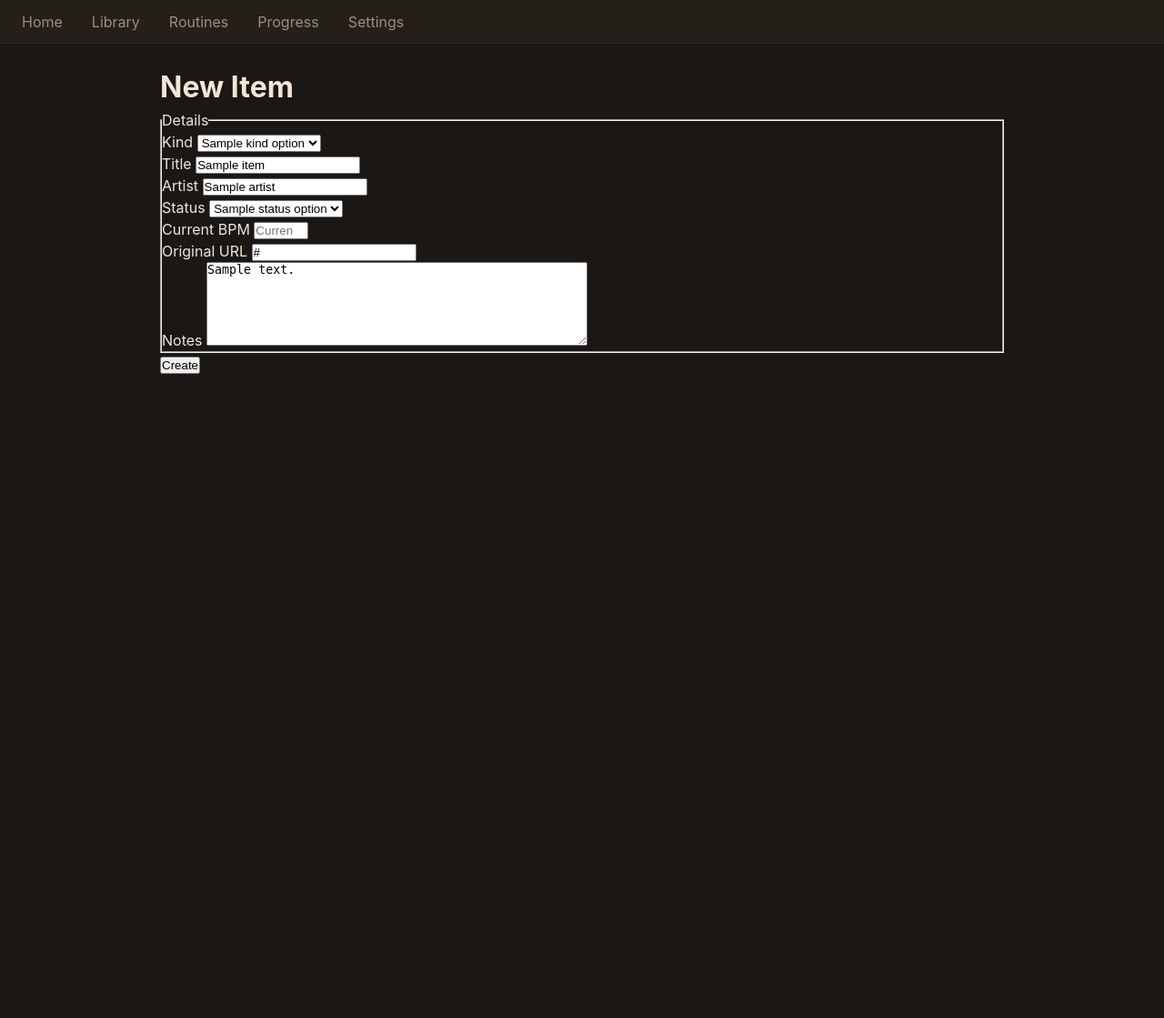
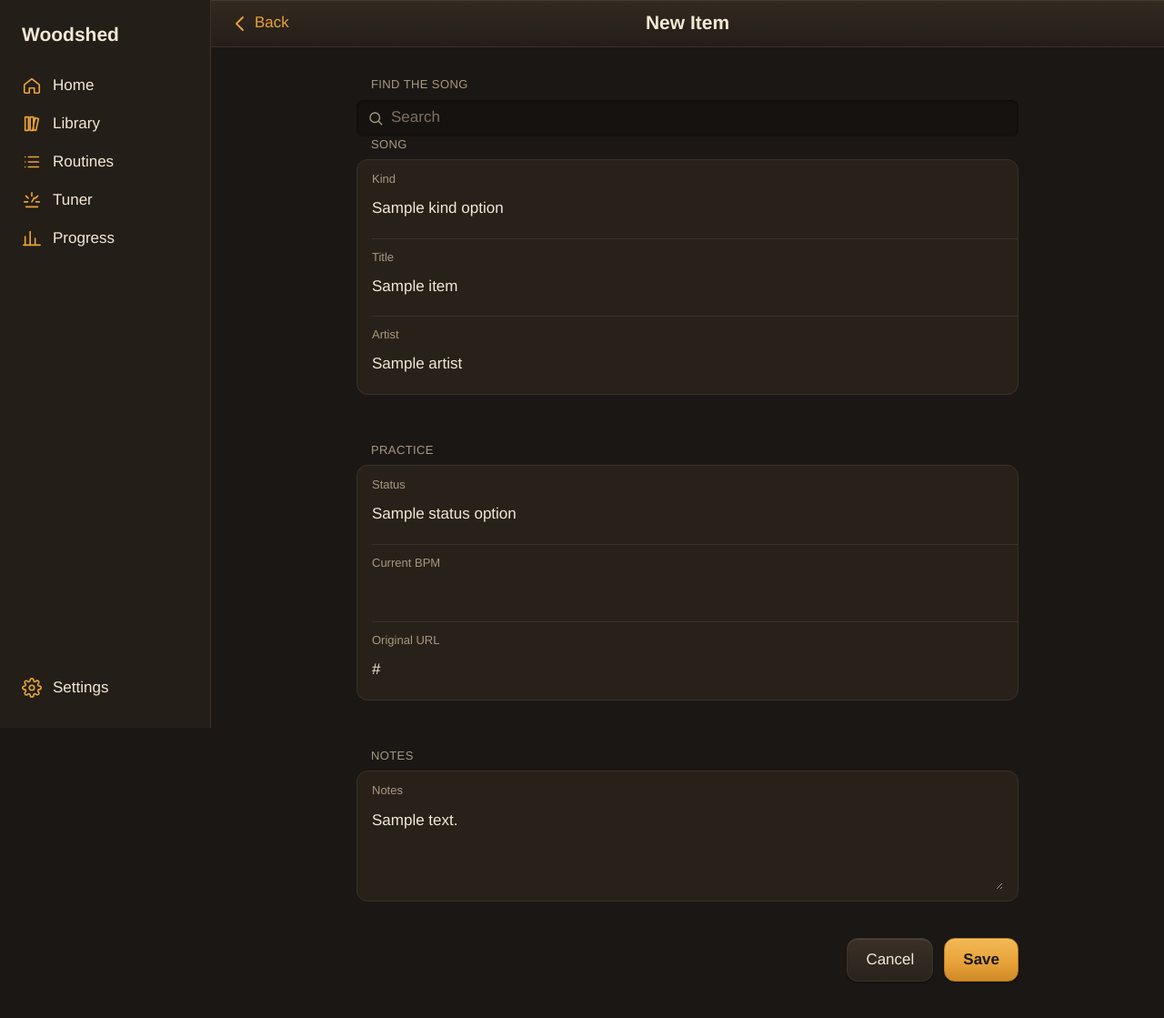
Before and after one commit to cecedabro/woodshed, a Python web app: template backend/app/templates/items_new.html in a window 1280 px wide. Shown: the whole page at 91% size. Before the commit the page ends 411 px from the top, so only its background shows below. Run offline with Jinja, Linux system fonts and the light colour scheme; the template is opened without the code that fills it: most values are stand-ins (such as "Sample title", 1, 10 or a date in 2020).

Commit message:
T63: Migrate the item forms (`items_new.html`, `items_edit.html`; share one `partials/item_fields.html`) per the recipe; errors still render next to the field with 422 (the macro's `error=` gives `class="field-error"`; the tests accept that). Read only the recipe in docs/design.md (`rg -n '^\*\*Item form' docs/design.md`, then ~25 lines), the macro signatures (`rg -n 'macro ' backend/app/templates/_ui.html`), the template(s) named and the tests in accept.

```diff
--- a/backend/app/templates/items_new.html
+++ b/backend/app/templates/items_new.html
@@ -1,78 +1,16 @@
-{% extends "legacy_base.html" %}
-
-{% block title %}Woodshed -- New Item{% endblock %}
-
+{% extends "base.html" %}
+{% import "_ui.html" as ui %}
+{% block title %}Woodshed · New Item{% endblock %}
+{% block nav_title %}New Item{% endblock %}
+{% block nav_left %}{{ ui.nav_link("Back", back_url, back=True) }}{% endblock %}
 {% block content %}
-<h1>New Item</h1>
-<form method="post" action="/items/new">
-    <fieldset>
-        <legend>Details</legend>
-
-        <div class="field">
-            <label for="kind">Kind</label>
-            {% if errors and 'kind' in errors %}
-            <span class="error">{{ errors['kind'] }}</span>
-            {% endif %}
-            <select name="kind" id="kind" {% if errors and 'kind' in errors %}class="error"{% endif %} required>
-                {% for val, label in kind_options %}
-                <option value="{{ val }}"{% if item and item.kind == val %} selected{% endif %}>{{ label }}</option>
-                {% endfor %}
-            </select>
-        </div>
-
-        <div class="field">
-            <label for="title">Title</label>
-            {% if errors and 'title' in errors %}
-            <span class="error">{{ errors['title'] }}</span>
-            {% endif %}
-            <input type="text" name="title" id="title" placeholder="Title" value="{{ item.title if item else '' }}" required>
-        </div>
-
-        <div class="field">
-            <label for="artist">Artist</label>
-            {% if errors and 'artist' in errors %}
-            <span class="error">{{ errors['artist'] }}</span>
-            {% endif %}
-            <input type="text" name="artist" id="artist" placeholder="Artist (optional)" value="{{ item.artist if item and item.artist else '' }}">
-        </div>
-
-        <div class="field">
-            <label for="status">Status</label>
-            {% if errors and 'status' in errors %}
-            <span class="error">{{ errors['status'] }}</span>
-            {% endif %}
-            <select name="status" id="status" {% if errors and 'status' in errors %}class="error"{% endif %}>
-                {% for val, label in status_options %}
-                <option value="{{ val }}"{% if item and item.status == val %} selected{% endif %}>{{ label }}</option>
-                {% endfor %}
-            </select>
-        </div>
-
-        <div class="field">
-            <label for="current_bpm">Current BPM</label>
-            {% if errors and 'current_bpm' in errors %}
-            <span class="error">{{ errors['current_bpm'] }}</span>
-            {% endif %}
-            <input type="number" name="current_bpm" id="current_bpm" placeholder="Current BPM (optional)" value="{{ item.current_bpm if item and item.current_bpm else '' }}" min="20" max="400">
-        </div>
-
-        <div class="field">
-            <label for="original_url">Original URL</label>
-            {% if errors and 'original_url' in errors %}
-            <span class="error">{{ errors['original_url'] }}</span>
-            {% endif %}
-            <input type="url" name="original_url" id="original_url" placeholder="https://..." value="{{ item.original_url if item and item.original_url else '' }}">
-        </div>
-
-        <div class="field">
-            <label for="notes">Notes</label>
-            {% if errors and 'notes' in errors %}
-            <span class="error">{{ errors['notes'] }}</span>
-            {% endif %}
-            <textarea name="notes" id="notes" rows="6" placeholder="Notes (plain text)" cols="50">{{ item.notes if item and item.notes else '' }}</textarea>
-        </div>
-    </fieldset>
-
-    <button type="submit">Create</button>
+{% call ui.section("Find the song") %}
+  <form method="get" action="/items/lookup" class="form">
+    {{ ui.search("q", "Search MusicBrainz", q) }}
+  </form>
+  <div id="mb-results"></div>
+{% endcall %}
+<form method="post" action="/items/new" class="form stack-lg">
+  {% include "partials/item_fields.html" %}
 </form>
 {% endblock %}
--- /dev/null
+++ b/backend/app/templates/partials/item_fields.html
@@ -0,0 +1,34 @@
+<section class="section">
+  <h2 class="section-header">Song</h2>
+  <div class="group">
+    {{ ui.select("kind", "Kind", kind_options, selected=item.kind if item else None, error=errors.get("kind") if errors else None) }}
+    {{ ui.field("title", "Title", value=item.title if item else "", required=True, error=errors.get("title") if errors else None) }}
+    {{ ui.field("artist", "Artist", value=item.artist if item else None) }}
+  </div>
+</section>
+
+<section class="section">
+  <h2 class="section-header">Practice</h2>
+  <div class="group">
+    {{ ui.select("status", "Status", status_options, selected=item.status if item else None, error=errors.get("status") if errors else None) }}
+    {{ ui.field("current_bpm", "Current BPM", value=item.current_bpm if item and item.current_bpm is not none else None, type="number", error=errors.get("current_bpm") if errors else None) }}
+    {{ ui.field("original_url", "Original URL", value=item.original_url if item else None) }}
+  </div>
+</section>
+
+<section class="section">
+  <h2 class="section-header">Notes</h2>
+  <div class="group">
+    {{ ui.textarea("notes", "Notes", value=item.notes if item else None) }}
+  </div>
+</section>
+
+<div hidden>
+  {{ ui.field("mbid", "MusicBrainz id", mbid, type="hidden") }}
+  {{ ui.field("release_group_id", "Release group", rgid, type="hidden") }}
+</div>
+
+<div class="actions actions-end">
+  {{ ui.link_button("Cancel", back_url, kind="secondary") }}
+  {{ ui.button("Save", kind="primary", type="submit") }}
+</div>
```
Also changed, not shown: PLAN.md (+1 -1 lines), PROGRESS.md (+13 -0 lines), backend/app/item_forms.py (+10 -0 lines), backend/app/templates/items_edit.html (+7 -75 lines), backend/tests/ui_legacy.txt (+0 -2 lines).
